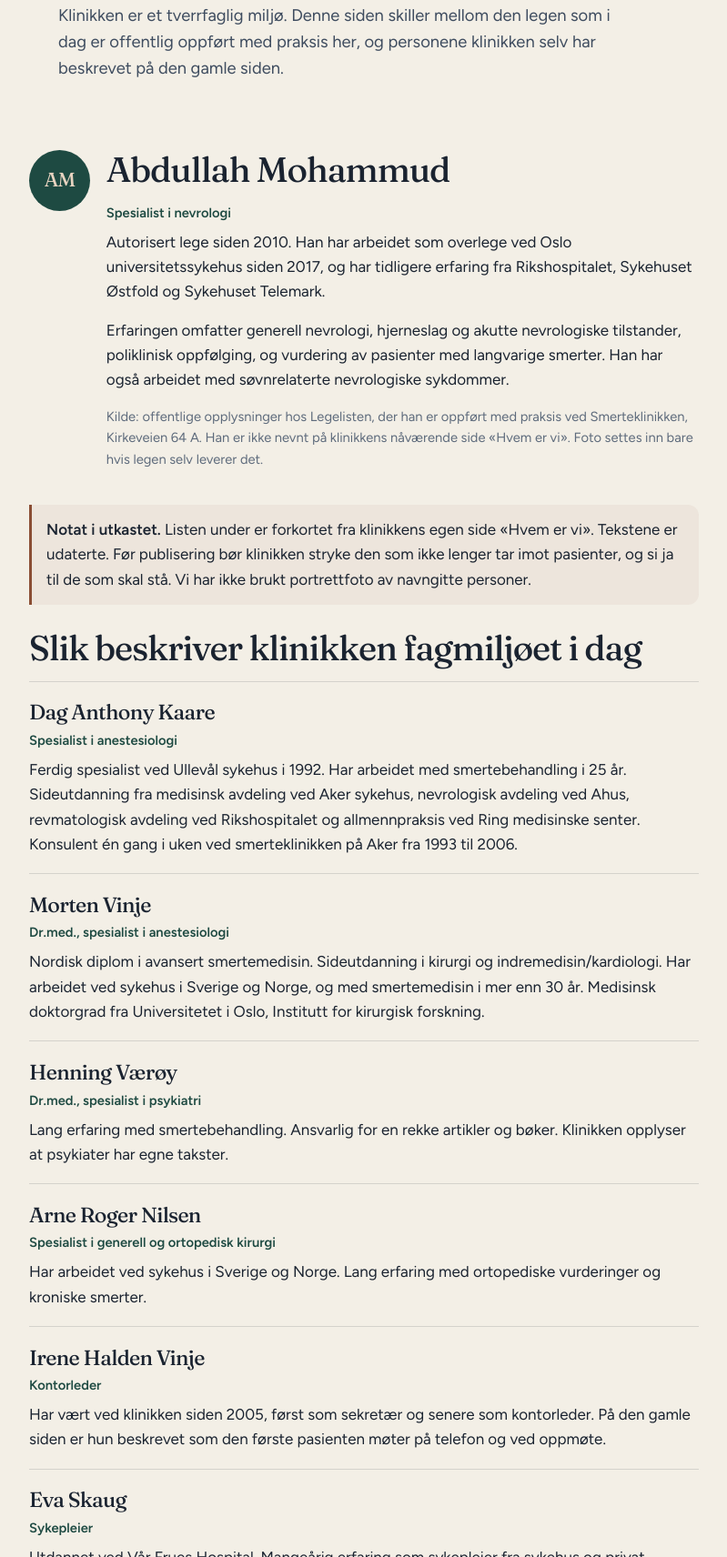
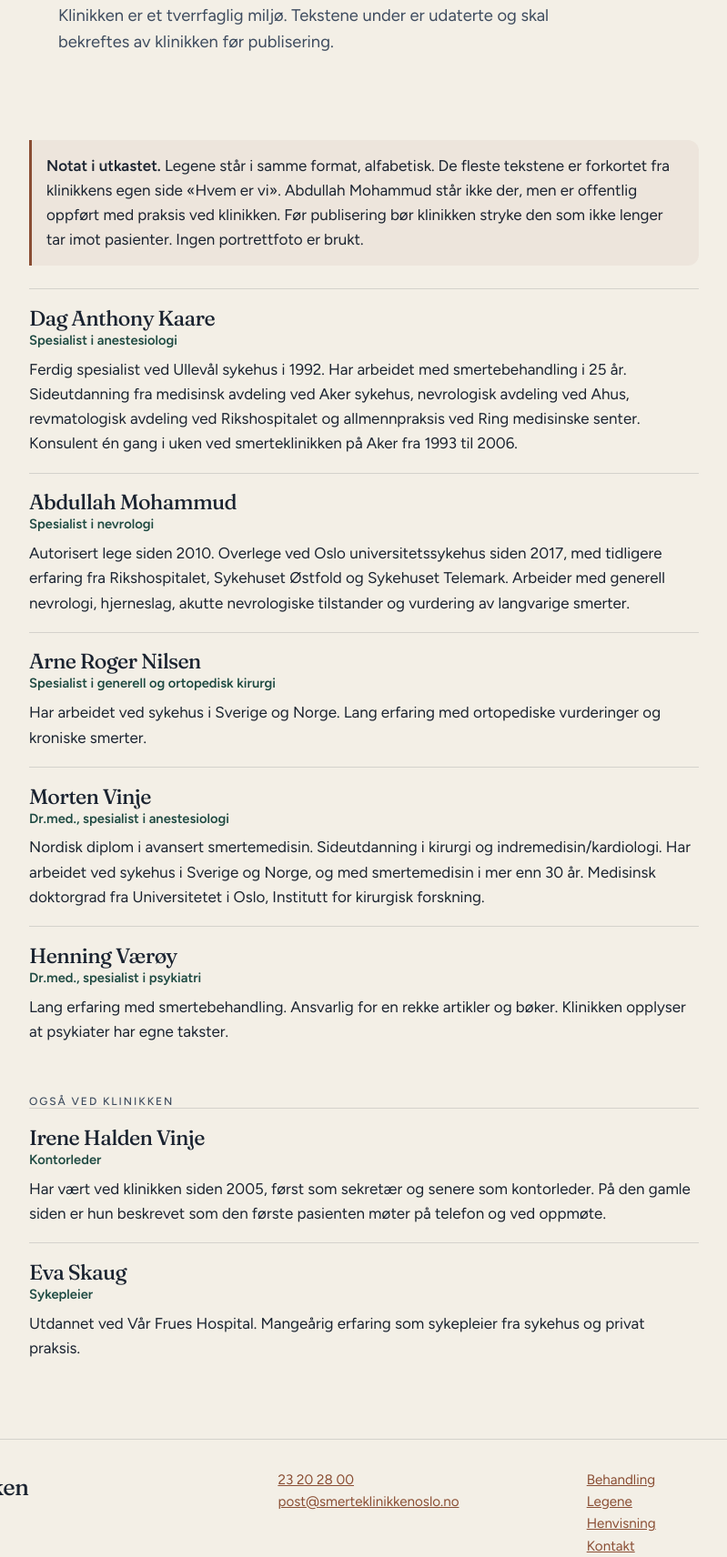
Before and after one commit to hanshaugen/smerteklinikkenoslo, a plain HTML site: page leger.html in a window 1280 px wide. Shown: the part 412-2124 px from the top of the page at 91% size, without its empty margins (240-1039 px from the left). Drawn offline with Linux system fonts and the light colour scheme.

Commit message:
Still legene likt, uten ett portrett øverst.
Forsiden lister spesialistene i samme format. Legesiden bruker samme overskrift på alle.

```diff
--- a/css/site.css
+++ b/css/site.css
@@ -49,7 +49,7 @@ img { max-width: 100%; display: block; }
 
 a { color: inherit; }
 
-h1, h2, h3, .brand-name, .step-no, .portrait {
+h1, h2, h3, .brand-name, .step-no {
   font-family: var(--serif);
   font-weight: 460;
   letter-spacing: -0.03em;
@@ -419,22 +419,27 @@ button.btn {
   margin-bottom: 0.6rem;
 }
 
-.doctor {
-  display: grid;
-  grid-template-columns: auto 1fr;
-  gap: 1.1rem;
-  align-items: start;
+.name-list {
+  list-style: none;
+  margin: 1.1rem 0 0;
+  padding: 0;
 }
 
-.portrait {
-  width: 4.2rem;
-  height: 4.2rem;
-  border-radius: 50%;
-  display: grid;
-  place-items: center;
-  background: var(--spruce);
-  color: var(--sand);
-  font-size: 1.35rem;
+.name-list li {
+  display: flex;
+  justify-content: space-between;
+  gap: 1rem;
+  align-items: baseline;
+  padding: 0.55rem 0;
+  border-top: 1px solid var(--line);
+}
+
+.name-list li:last-child { border-bottom: 1px solid var(--line); }
+
+.name-list span {
+  color: var(--ink-soft);
+  font-size: 0.92rem;
+  white-space: nowrap;
 }
 
 .muted { color: var(--ink-soft); }
@@ -503,7 +508,17 @@ button.btn {
   border-top: 1px solid var(--line);
 }
 
-.person h3 { font-size: 1.45rem; }
+.person h2 { font-size: 1.45rem; margin: 0; }
+
+.group-label {
+  margin: 2.4rem 0 0;
+  font-family: var(--sans);
+  font-size: 0.75rem;
+  font-weight: 500;
+  letter-spacing: 0.16em;
+  text-transform: uppercase;
+  color: var(--ink-soft);
+}
 
 .role {
   margin: 0 0 0.4rem;
--- a/leger.html
+++ b/leger.html
@@ -46,63 +46,55 @@
       <div class="wrap prose">
         <p class="eyebrow">Legene</p>
         <h1>Fagpersonene pasientene skal kunne finne.</h1>
-        <p class="lede">Klinikken er et tverrfaglig miljø. Denne siden skiller mellom den legen som i dag er offentlig oppført med praksis her, og personene klinikken selv har beskrevet på den gamle siden.</p>
+        <p class="lede">Klinikken er et tverrfaglig miljø. Tekstene under er udaterte og skal bekreftes av klinikken før publisering.</p>
       </div>
     </header>
 
     <section class="section">
       <div class="wrap" style="max-width:46rem">
-        <article class="person" style="border-top:0; padding-top:0">
-          <div class="doctor">
-            <div class="portrait" aria-hidden="true">AM</div>
-            <div>
-              <h2>Abdullah Mohammud</h2>
-              <p class="role">Spesialist i nevrologi</p>
-              <p>Autorisert lege siden 2010. Han har arbeidet som overlege ved Oslo universitetssykehus siden 2017, og har tidligere erfaring fra Rikshospitalet, Sykehuset Østfold og Sykehuset Telemark.</p>
-              <p>Erfaringen omfatter generell nevrologi, hjerneslag og akutte nevrologiske tilstander, poliklinisk oppfølging, og vurdering av pasienter med langvarige smerter. Han har også arbeidet med søvnrelaterte nevrologiske sykdommer.</p>
-              <p class="small">Kilde: offentlige opplysninger hos Legelisten, der han er oppført med praksis ved Smerteklinikken, Kirkeveien 64&nbsp;A. Han er ikke nevnt på klinikkens nåværende side «Hvem er vi». Foto settes inn bare hvis legen selv leverer det.</p>
-            </div>
-          </div>
-        </article>
-
         <div class="utkast-notat">
-          <p><strong>Notat i utkastet.</strong> Listen under er forkortet fra klinikkens egen side «Hvem er vi». Tekstene er udaterte. Før publisering bør klinikken stryke den som ikke lenger tar imot pasienter, og si ja til de som skal stå. Vi har ikke brukt portrettfoto av navngitte personer.</p>
+          <p><strong>Notat i utkastet.</strong> Legene står i samme format, alfabetisk. De fleste tekstene er forkortet fra klinikkens egen side «Hvem er vi». Abdullah Mohammud står ikke der, men er offentlig oppført med praksis ved klinikken. Før publisering bør klinikken stryke den som ikke lenger tar imot pasienter. Ingen portrettfoto er brukt.</p>
         </div>
 
-        <h2>Slik beskriver klinikken fagmiljøet i dag</h2>
-
         <article class="person">
-          <h3>Dag Anthony Kaare</h3>
+          <h2>Dag Anthony Kaare</h2>
           <p class="role">Spesialist i anestesiologi</p>
           <p>Ferdig spesialist ved Ullevål sykehus i 1992. Har arbeidet med smertebehandling i 25 år. Sideutdanning fra medisinsk avdeling ved Aker sykehus, nevrologisk avdeling ved Ahus, revmatologisk avdeling ved Rikshospitalet og allmennpraksis ved Ring medisinske senter. Konsulent én gang i uken ved smerteklinikken på Aker fra 1993 til 2006.</p>
         </article>
 
         <article class="person">
-          <h3>Morten Vinje</h3>
+          <h2>Abdullah Mohammud</h2>
+          <p class="role">Spesialist i nevrologi</p>
+          <p>Autorisert lege siden 2010. Overlege ved Oslo universitetssykehus siden 2017, med tidligere erfaring fra Rikshospitalet, Sykehuset Østfold og Sykehuset Telemark. Arbeider med generell nevrologi, hjerneslag, akutte nevrologiske tilstander og vurdering av langvarige smerter.</p>
+        </article>
+
+        <article class="person">
+          <h2>Arne Roger Nilsen</h2>
+          <p class="role">Spesialist i generell og ortopedisk kirurgi</p>
+          <p>Har arbeidet ved sykehus i Sverige og Norge. Lang erfaring med ortopediske vurderinger og kroniske smerter.</p>
+        </article>
+
+        <article class="person">
+          <h2>Morten Vinje</h2>
           <p class="role">Dr.med., spesialist i anestesiologi</p>
           <p>Nordisk diplom i avansert smertemedisin. Sideutdanning i kirurgi og indremedisin/kardiologi. Har arbeidet ved sykehus i Sverige og Norge, og med smertemedisin i mer enn 30 år. Medisinsk doktorgrad fra Universitetet i Oslo, Institutt for kirurgisk forskning.</p>
         </article>
 
         <article class="person">
-          <h3>Henning Værøy</h3>
+          <h2>Henning Værøy</h2>
           <p class="role">Dr.med., spesialist i psykiatri</p>
           <p>Lang erfaring med smertebehandling. Ansvarlig for en rekke artikler og bøker. Klinikken opplyser at psykiater har egne takster.</p>
         </article>
 
+        <h2 class="group-label">Også ved klinikken</h2>
         <article class="person">
-          <h3>Arne Roger Nilsen</h3>
-          <p class="role">Spesialist i generell og ortopedisk kirurgi</p>
-          <p>Har arbeidet ved sykehus i Sverige og Norge. Lang erfaring med ortopediske vurderinger og kroniske smerter.</p>
-        </article>
-
-        <article class="person">
-          <h3>Irene Halden Vinje</h3>
+          <h2>Irene Halden Vinje</h2>
           <p class="role">Kontorleder</p>
           <p>Har vært ved klinikken siden 2005, først som sekretær og senere som kontorleder. På den gamle siden er hun beskrevet som den første pasienten møter på telefon og ved oppmøte.</p>
         </article>
 
         <article class="person">
-          <h3>Eva Skaug</h3>
+          <h2>Eva Skaug</h2>
           <p class="role">Sykepleier</p>
           <p>Utdannet ved Vår Frues Hospital. Mangeårig erfaring som sykepleier fra sykehus og privat praksis.</p>
         </article>
```
Also changed, not shown: index.html (+10 -11 lines).
